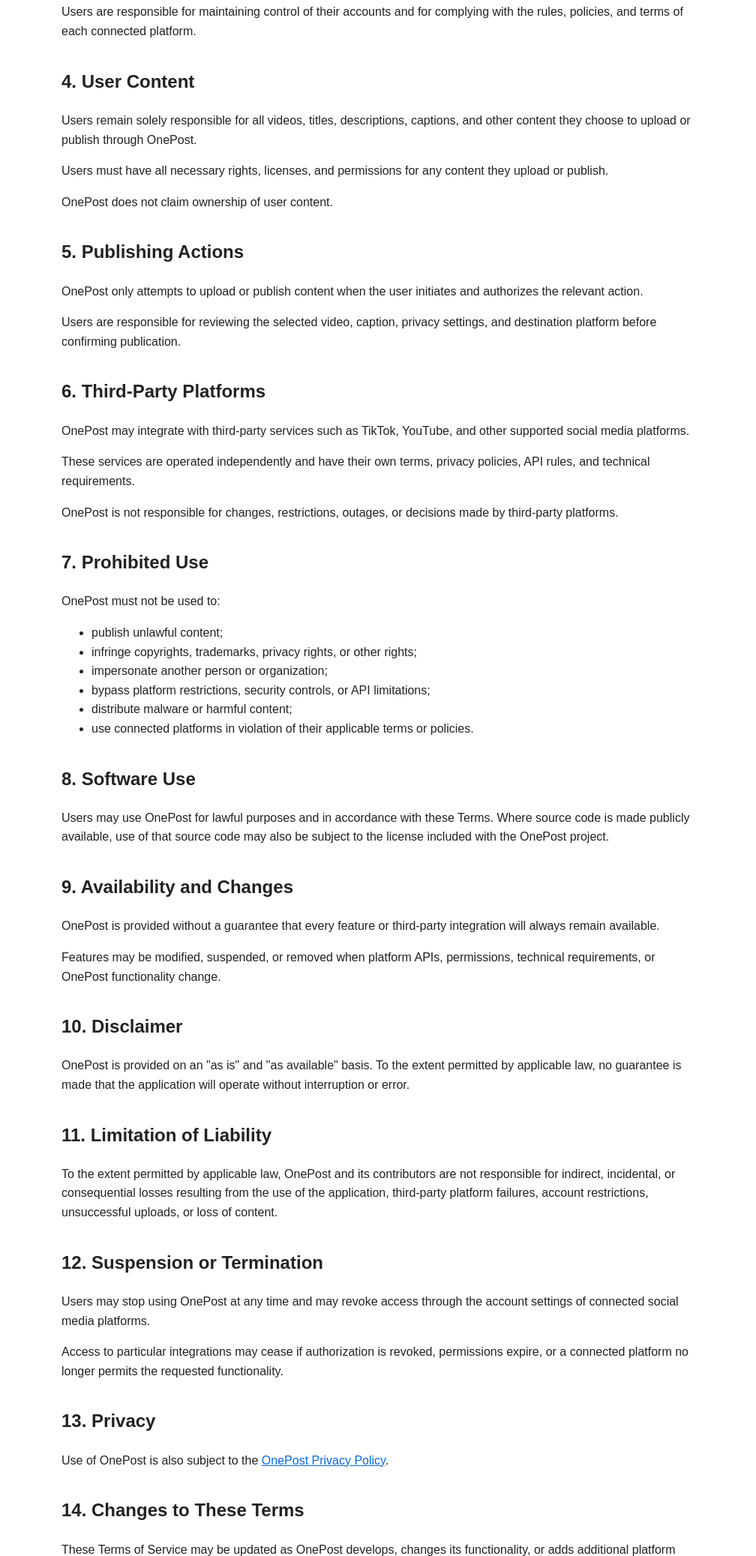
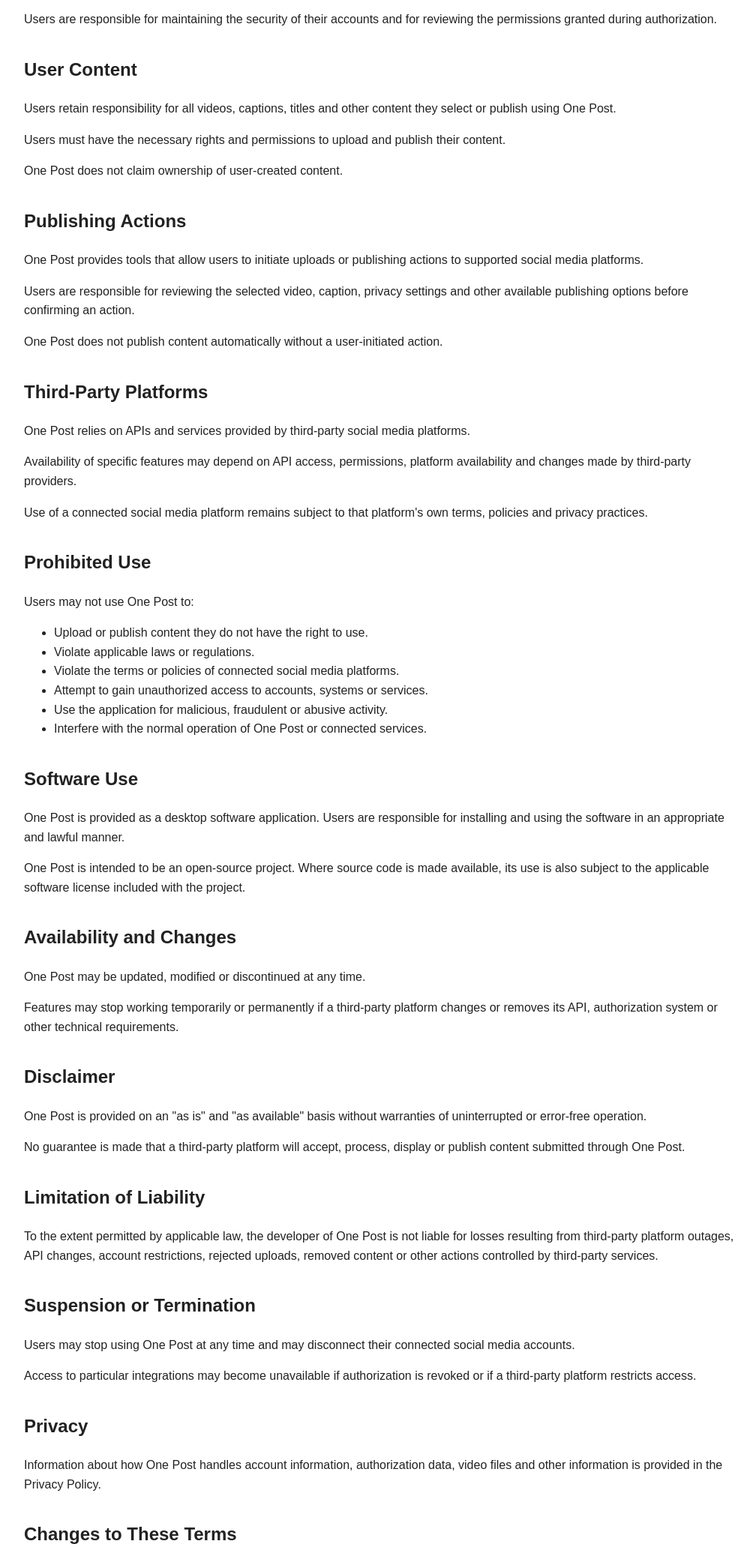
Before and after one commit to warzenjack89-beep/OnePost, a plain HTML site: page terms.html in a window 1280 px wide. Shown: the part 701-2776 px from the top of the page at 75% size, without its empty margins (133-1141 px from the left). Drawn offline with Linux system fonts and the light colour scheme.

Commit message:
Revise branding and formatting in terms.html
Updated branding from 'OnePost' to 'One Post' throughout the document, including the title and various sections. Adjusted styles and headings for improved formatting.

```diff
--- a/terms.html
+++ b/terms.html
@@ -3,19 +3,39 @@
 <head>
   <meta charset="UTF-8">
   <meta name="viewport" content="width=device-width, initial-scale=1.0">
-  <title>Terms of Service - OnePost</title>
+
+  <title>Terms of Service - One Post</title>
+
   <style>
     body {
       font-family: Arial, sans-serif;
-      max-width: 850px;
+      max-width: 950px;
       margin: 60px auto;
       padding: 0 25px;
       line-height: 1.6;
       color: #222;
     }
-    h1 { font-size: 38px; }
-    h2 { margin-top: 35px; }
-    a { color: #0969da; }
+
+    h1 {
+      font-size: 40px;
+      margin-bottom: 5px;
+    }
+
+    h2 {
+      margin-top: 35px;
+    }
+
+    nav {
+      margin-top: 40px;
+      padding-top: 25px;
+      border-top: 1px solid #ddd;
+    }
+
+    nav a {
+      margin-right: 20px;
+      color: #0969da;
+    }
+
     footer {
       margin-top: 60px;
       border-top: 1px solid #ddd;
@@ -27,190 +47,211 @@
 
 <body>
 
-<h1>Terms of Service</h1>
+<h1>Terms of Service - One Post</h1>
+
 <p><strong>Last updated: August 31, 2026</strong></p>
 
-<p>
-These Terms of Service govern the use of OnePost.
-By using OnePost, users agree to these terms.
-</p>
-
-<h2>1. About OnePost</h2>
+<h2>About One Post</h2>
 
 <p>
-OnePost is a desktop application designed to help users prepare, upload,
-and publish their own video content to supported social media platforms.
+  One Post is a desktop application that allows users to prepare and publish
+  their own video content to supported social media platforms.
 </p>
 
 <p>
-OnePost provides tools that interact with third-party platform APIs.
-The availability of individual features may depend on permissions and
-technical requirements imposed by those platforms.
+  These Terms of Service govern the use of One Post and its available
+  functionality.
 </p>
 
-<h2>2. Eligibility</h2>
+<h2>Eligibility</h2>
 
 <p>
-Users must meet the age requirements and other eligibility requirements
-of the social media platforms they choose to connect to OnePost.
-</p>
-
-<h2>3. User Accounts</h2>
-
-<p>
-Users connect their own social media accounts through the authorization
-systems provided by the respective platforms.
+  Users must meet the age requirements and other eligibility requirements of
+  the social media platforms they choose to connect to One Post.
 </p>
 
 <p>
-Users are responsible for maintaining control of their accounts and for
-complying with the rules, policies, and terms of each connected platform.
+  Users are responsible for complying with all applicable laws and the terms,
+  policies and community guidelines of connected platforms.
 </p>
 
-<h2>4. User Content</h2>
+<h2>User Accounts</h2>
 
 <p>
-Users remain solely responsible for all videos, titles, descriptions,
-captions, and other content they choose to upload or publish through OnePost.
+  Users connect their own social media accounts through the official
+  authorization processes provided by the respective platforms.
 </p>
 
 <p>
-Users must have all necessary rights, licenses, and permissions for any
-content they upload or publish.
+  One Post does not provide social media accounts and does not control user
+  accounts maintained by third-party platforms.
 </p>
 
 <p>
-OnePost does not claim ownership of user content.
+  Users are responsible for maintaining the security of their accounts and
+  for reviewing the permissions granted during authorization.
 </p>
 
-<h2>5. Publishing Actions</h2>
+<h2>User Content</h2>
 
 <p>
-OnePost only attempts to upload or publish content when the user initiates
-and authorizes the relevant action.
+  Users retain responsibility for all videos, captions, titles and other
+  content they select or publish using One Post.
 </p>
 
 <p>
-Users are responsible for reviewing the selected video, caption,
-privacy settings, and destination platform before confirming publication.
-</p>
-
-<h2>6. Third-Party Platforms</h2>
-
-<p>
-OnePost may integrate with third-party services such as TikTok, YouTube,
-and other supported social media platforms.
+  Users must have the necessary rights and permissions to upload and publish
+  their content.
 </p>
 
 <p>
-These services are operated independently and have their own terms,
-privacy policies, API rules, and technical requirements.
+  One Post does not claim ownership of user-created content.
+</p>
+
+<h2>Publishing Actions</h2>
+
+<p>
+  One Post provides tools that allow users to initiate uploads or publishing
+  actions to supported social media platforms.
 </p>
 
 <p>
-OnePost is not responsible for changes, restrictions, outages,
-or decisions made by third-party platforms.
+  Users are responsible for reviewing the selected video, caption, privacy
+  settings and other available publishing options before confirming an action.
 </p>
 
-<h2>7. Prohibited Use</h2>
+<p>
+  One Post does not publish content automatically without a user-initiated
+  action.
+</p>
+
+<h2>Third-Party Platforms</h2>
 
 <p>
-OnePost must not be used to:
+  One Post relies on APIs and services provided by third-party social media
+  platforms.
+</p>
+
+<p>
+  Availability of specific features may depend on API access, permissions,
+  platform availability and changes made by third-party providers.
+</p>
+
+<p>
+  Use of a connected social media platform remains subject to that platform's
+  own terms, policies and privacy practices.
+</p>
+
+<h2>Prohibited Use</h2>
+
+<p>
+  Users may not use One Post to:
 </p>
 
 <ul>
-  <li>publish unlawful content;</li>
-  <li>infringe copyrights, trademarks, privacy rights, or other rights;</li>
-  <li>impersonate another person or organization;</li>
-  <li>bypass platform restrictions, security controls, or API limitations;</li>
-  <li>distribute malware or harmful content;</li>
-  <li>use connected platforms in violation of their applicable terms or policies.</li>
+  <li>Upload or publish content they do not have the right to use.</li>
+  <li>Violate applicable laws or regulations.</li>
+  <li>Violate the terms or policies of connected social media platforms.</li>
+  <li>Attempt to gain unauthorized access to accounts, systems or services.</li>
+  <li>Use the application for malicious, fraudulent or abusive activity.</li>
+  <li>Interfere with the normal operation of One Post or connected services.</li>
 </ul>
 
-<h2>8. Software Use</h2>
+<h2>Software Use</h2>
 
 <p>
-Users may use OnePost for lawful purposes and in accordance with these Terms.
-Where source code is made publicly available, use of that source code may
-also be subject to the license included with the OnePost project.
-</p>
-
-<h2>9. Availability and Changes</h2>
-
-<p>
-OnePost is provided without a guarantee that every feature or third-party
-integration will always remain available.
+  One Post is provided as a desktop software application. Users are
+  responsible for installing and using the software in an appropriate and
+  lawful manner.
 </p>
 
 <p>
-Features may be modified, suspended, or removed when platform APIs,
-permissions, technical requirements, or OnePost functionality change.
+  One Post is intended to be an open-source project. Where source code is made
+  available, its use is also subject to the applicable software license
+  included with the project.
 </p>
 
-<h2>10. Disclaimer</h2>
+<h2>Availability and Changes</h2>
 
 <p>
-OnePost is provided on an "as is" and "as available" basis.
-To the extent permitted by applicable law, no guarantee is made that
-the application will operate without interruption or error.
-</p>
-
-<h2>11. Limitation of Liability</h2>
-
-<p>
-To the extent permitted by applicable law, OnePost and its contributors
-are not responsible for indirect, incidental, or consequential losses
-resulting from the use of the application, third-party platform failures,
-account restrictions, unsuccessful uploads, or loss of content.
-</p>
-
-<h2>12. Suspension or Termination</h2>
-
-<p>
-Users may stop using OnePost at any time and may revoke access through
-the account settings of connected social media platforms.
+  One Post may be updated, modified or discontinued at any time.
 </p>
 
 <p>
-Access to particular integrations may cease if authorization is revoked,
-permissions expire, or a connected platform no longer permits the requested
-functionality.
+  Features may stop working temporarily or permanently if a third-party
+  platform changes or removes its API, authorization system or other
+  technical requirements.
 </p>
 
-<h2>13. Privacy</h2>
+<h2>Disclaimer</h2>
 
 <p>
-Use of OnePost is also subject to the
-<a href="privacy.html">OnePost Privacy Policy</a>.
+  One Post is provided on an "as is" and "as available" basis without
+  warranties of uninterrupted or error-free operation.
 </p>
 
-<h2>14. Changes to These Terms</h2>
+<p>
+  No guarantee is made that a third-party platform will accept, process,
+  display or publish content submitted through One Post.
+</p>
+
+<h2>Limitation of Liability</h2>
 
 <p>
-These Terms of Service may be updated as OnePost develops,
-changes its functionality, or adds additional platform integrations.
+  To the extent permitted by applicable law, the developer of One Post is not
+  liable for losses resulting from third-party platform outages, API changes,
+  account restrictions, rejected uploads, removed content or other actions
+  controlled by third-party services.
 </p>
 
-<h2>15. Contact</h2>
+<h2>Suspension or Termination</h2>
 
 <p>
-Questions about these Terms of Service or OnePost can be sent to:
+  Users may stop using One Post at any time and may disconnect their connected
+  social media accounts.
+</p>
+
+<p>
+  Access to particular integrations may become unavailable if authorization
+  is revoked or if a third-party platform restricts access.
+</p>
+
+<h2>Privacy</h2>
+
+<p>
+  Information about how One Post handles account information, authorization
+  data, video files and other information is provided in the Privacy Policy.
+</p>
+
+<h2>Changes to These Terms</h2>
+
+<p>
+  These Terms of Service may be updated when One Post functionality, legal
+  requirements or third-party platform requirements change.
+</p>
+
+<p>
+  Updated terms will be published on this page.
+</p>
+
+<h2>Contact</h2>
+
+<p>
+  Questions regarding these Terms of Service or One Post can be sent to:
 </p>
 
 <p>
   <strong>dubert@freenet.de</strong>
 </p>
 
-<p>
-<a href="index.html">OnePost Home</a>
-&nbsp; | &nbsp;
+<nav>
+  <a href="index.html">Home</a>
   <a href="privacy.html">Privacy Policy</a>
-&nbsp; | &nbsp;
   <a href="data-deletion.html">Data Deletion</a>
-</p>
+</nav>
 
 <footer>
-OnePost – Open Source Desktop Application
+  One Post – Terms of Service
 </footer>
 
 </body>
```
Lines whose indentation alone changed are shown as unchanged.
